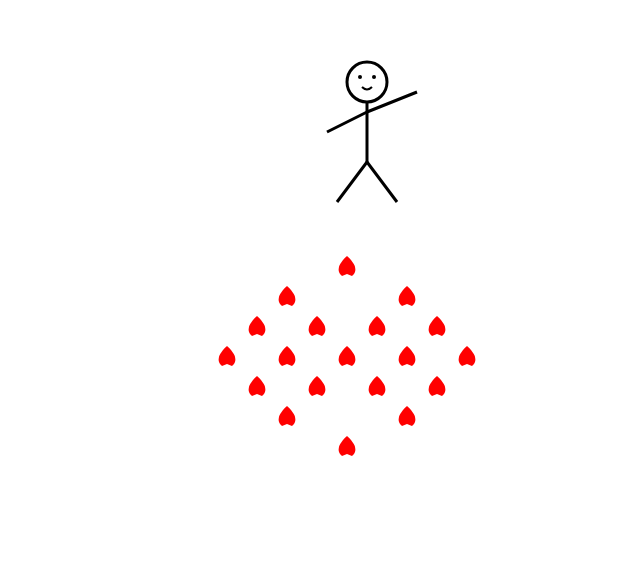
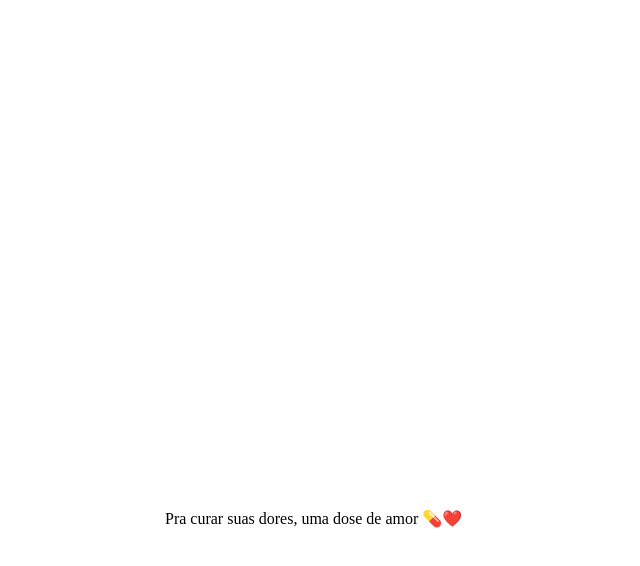
Before and after one commit to luanamendz/-, a plain HTML site: page index.html in a window 1280 px wide. Shown: the part 106-672 px from the top of the page, without its empty margins (273-913 px from the left). Drawn offline with Linux system fonts and the light colour scheme.

Commit message:
index.html

```diff
--- a/index.html
+++ b/index.html
@@ -3,36 +3,34 @@
 <head>
   <meta charset="UTF-8">
   <meta name="viewport" content="width=device-width, initial-scale=1.0">
-  <title>Amorzinho Dev</title>
+  <title>Para Gabriela ❤️</title>
   <link rel="stylesheet" href="style.css">
 </head>
 <body>
 
-<div class="container">
+<div class="cenario">
 
-  <!-- Bonequinho em SVG -->
-  <svg width="200" height="200" viewBox="0 0 200 200">
-    <!-- Cabeça -->
-    <circle cx="100" cy="50" r="20" stroke="black" stroke-width="3" fill="none"/>
-    <!-- Corpo -->
-    <line x1="100" y1="70" x2="100" y2="130" stroke="black" stroke-width="3"/>
-    <!-- Braço esquerdo -->
-    <line x1="100" y1="80" x2="60" y2="100" stroke="black" stroke-width="3"/>
-    <!-- Braço direito apontando -->
-    <line x1="100" y1="80" x2="150" y2="60" stroke="black" stroke-width="3"/>
-    <!-- Perna esquerda -->
-    <line x1="100" y1="130" x2="70" y2="170" stroke="black" stroke-width="3"/>
-    <!-- Perna direita -->
-    <line x1="100" y1="130" x2="130" y2="170" stroke="black" stroke-width="3"/>
-    <!-- Rosto -->
-    <circle cx="93" cy="45" r="2" fill="black"/>
-    <circle cx="107" cy="45" r="2" fill="black"/>
-    <path d="M95 55 Q100 60 105 55" stroke="black" fill="none" stroke-width="2"/>
-  </svg>
+  <!-- Boneco cacheado no canto esquerdo -->
+  <div class="boneco-cacheado">
+    <!-- SVG será gerado por etapas -->
+    <svg id="boneco1" width="200" height="200" viewBox="0 0 200 200"></svg>
+  </div>
 
-  <!-- Coração sendo formado -->
-  <div class="love">
-    <div class="block"></div>
+  <!-- Área dos corações formando "Gabriela" -->
+  <div class="nome-gabriela"></div>
+
+  <!-- Cena 2: Pedido com pílula -->
+  <div class="pedido">
+    <!-- Boneco ajoelhado -->
+    <svg id="ajoelhado" width="200" height="200" viewBox="0 0 200 200"></svg>
+
+    <!-- Boneco cabelo longo -->
+    <svg id="cabelo-longo" width="200" height="200" viewBox="0 0 200 200"></svg>
+
+    <!-- Caixa de texto -->
+    <div class="caixa-texto">
+      Pra curar suas dores, uma dose de amor 💊❤️
+    </div>
   </div>
 
 </div>
```
